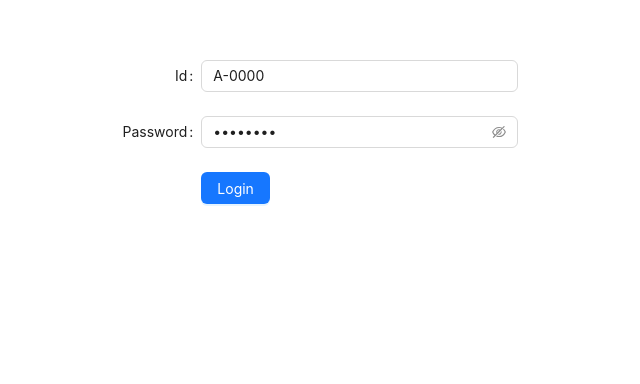
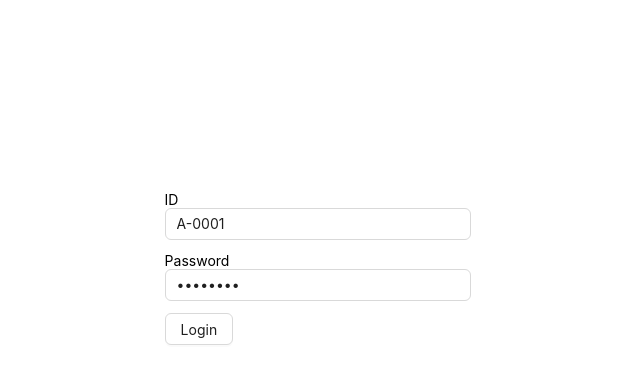
Before and after one commit to Emam-Bokhari/University-Management-Client, a React (Vite) app: page /login in a window 1280 px wide. Shown: the part 132-516 px from the top of the page, without its empty margins (322-962 px from the left). Built offline with nearby package versions, Linux system fonts and the light colour scheme.

Commit message:
feat: create reusable form

```diff
--- /dev/null
+++ b/src/components/form/PHForm.tsx
@@ -0,0 +1,36 @@
+import { ReactNode } from "react";
+import {
+  FieldValues,
+  FormProvider,
+  SubmitHandler,
+  useForm,
+} from "react-hook-form";
+
+type TFormProps = {
+  onSubmit: SubmitHandler<FieldValues>;
+  children: ReactNode;
+} & TFormConfig;
+
+type TFormConfig = {
+  defaultValues?: Record<string, unknown>;
+};
+
+export default function PHForm({
+  children,
+  onSubmit,
+  defaultValues,
+}: TFormProps) {
+  const formConfig: TFormConfig = {};
+
+  if (defaultValues) {
+    formConfig["defaultValues"] = defaultValues;
+  }
+
+  const methods = useForm(formConfig);
+
+  return (
+    <FormProvider {...methods}>
+      <form onSubmit={methods.handleSubmit(onSubmit)}>{children}</form>
+    </FormProvider>
+  );
+}
--- /dev/null
+++ b/src/components/form/PHInput.tsx
@@ -0,0 +1,23 @@
+import { Input } from "antd";
+import { Controller, useFormContext } from "react-hook-form";
+
+type TInputProps = {
+  type: string;
+  name: string;
+  label?: string;
+};
+
+export default function PHInput({ type, name, label }: TInputProps) {
+  const { control } = useFormContext();
+
+  return (
+    <div style={{ marginBottom: "12px" }}>
+      {label ? label : null}
+      <Controller
+        control={control}
+        name={name}
+        render={({ field }) => <Input {...field} type={type} id={name} />}
+      />
+    </div>
+  );
+}
--- a/src/pages/Login.tsx
+++ b/src/pages/Login.tsx
@@ -1,28 +1,29 @@
 /* eslint-disable @typescript-eslint/no-explicit-any */
-import { Button, Form, Input } from "antd";
+import { Button, Row } from "antd";
 import { Fragment } from "react/jsx-runtime";
-import { Controller, FieldValues, useForm } from "react-hook-form";
+import { FieldValues } from "react-hook-form";
 import { useLoginMutation } from "../redux/features/auth/authApi";
 import { useAppDispatch } from "../redux/hook";
 import { setUser, TUser } from "../redux/features/auth/authSlice";
 import { verifyToken } from "../utils/verifyToken";
 import { useNavigate } from "react-router-dom";
 import { toast } from "sonner";
+import PHForm from "../components/form/PHForm";
+import PHInput from "../components/form/PhInput";
 
 export default function Login() {
   const dispatch = useAppDispatch();
   const navigate = useNavigate();
 
-  const { control, handleSubmit } = useForm({
-    defaultValues: {
-      id: "A-0000",
-      password: "admin123",
-    },
-  });
-
   const [login] = useLoginMutation();
 
+  const defaultValues = {
+    id: "A-0001",
+    password: "admin123",
+  };
+
   const onSubmit = async (data: FieldValues) => {
+    console.log(data);
     const toastId = toast.loading("Logging in");
     try {
       const userInfo = {
@@ -44,42 +45,15 @@ export default function Login() {
 
   return (
     <Fragment>
-      <div
-        style={{
-          display: "flex",
-          justifyContent: "center",
-          alignItems: "center",
-          marginTop: "15%",
-        }}
-      >
-        <Form
-          onFinish={handleSubmit(onSubmit)}
-          labelCol={{ span: 5 }}
-          style={{ minWidth: 400, maxWidth: 600 }}
-        >
-          <Form.Item label="Id" name="id">
-            <Controller
-              name="id"
-              control={control}
-              render={(field) => <Input {...field} defaultValue="A-0000" />}
-            />
-          </Form.Item>
-          <Form.Item label="Password" name="password">
-            <Controller
-              name="password"
-              control={control}
-              render={({ field }) => (
-                <Input.Password {...field} defaultValue="admin123" />
-              )}
-            />
-          </Form.Item>
-          <Form.Item label={null}>
-            <Button type="primary" htmlType="submit">
-              Login
-            </Button>
-          </Form.Item>
-        </Form>
-      </div>
+      <Row justify="center" align="middle" style={{ height: "100vh" }}>
+        <PHForm onSubmit={onSubmit} defaultValues={defaultValues}>
+          <PHInput type="text" name="id" label="ID" />
+
+          <PHInput type="password" name="password" label="Password" />
+
+          <Button htmlType="submit">Login</Button>
+        </PHForm>
+      </Row>
     </Fragment>
   );
 }
--- a/src/pages/admin/AcademicManagement/academicSemester.tsx
+++ b/src/pages/admin/AcademicManagement/academicSemester.tsx
@@ -1,5 +1,5 @@
 import { Fragment } from "react/jsx-runtime";
-import { useGetAllSemestersQuery } from "../../../redux/features/academicSemester/academicSemesterApi";
+import { useGetAllSemestersQuery } from "../../../redux/features/academicSemester/AcademicSemesterApi";
 
 export default function AcademicSemester() {
   const { data } = useGetAllSemestersQuery(undefined);
--- a/src/redux/api/baseApi.ts
+++ b/src/redux/api/baseApi.ts
@@ -1,4 +1,4 @@
-import { createApi, fetchBaseQuery } from "@reduxjs/toolkit/query/react";
+import { BaseQueryApi, BaseQueryFn, createApi, DefinitionType, FetchArgs, fetchBaseQuery } from "@reduxjs/toolkit/query/react";
 import { RootState } from "../store";
 import { logout, setUser } from "../features/auth/authSlice";
 
@@ -15,7 +15,7 @@ const baseQuery = fetchBaseQuery({
     }
 })
 
-const baseQueryWithRefreshToken = async (args, api, extraOptions) => {
+const baseQueryWithRefreshToken: BaseQueryFn<FetchArgs, BaseQueryApi, DefinitionType> = async (args, api, extraOptions): Promise<any> => {
     let result = await baseQuery(args, api, extraOptions);
     console.log(result);
     if (result.error?.status === 401) {
```
Also changed, not shown: 1 other file (tests, documents, lock files or other folders).
